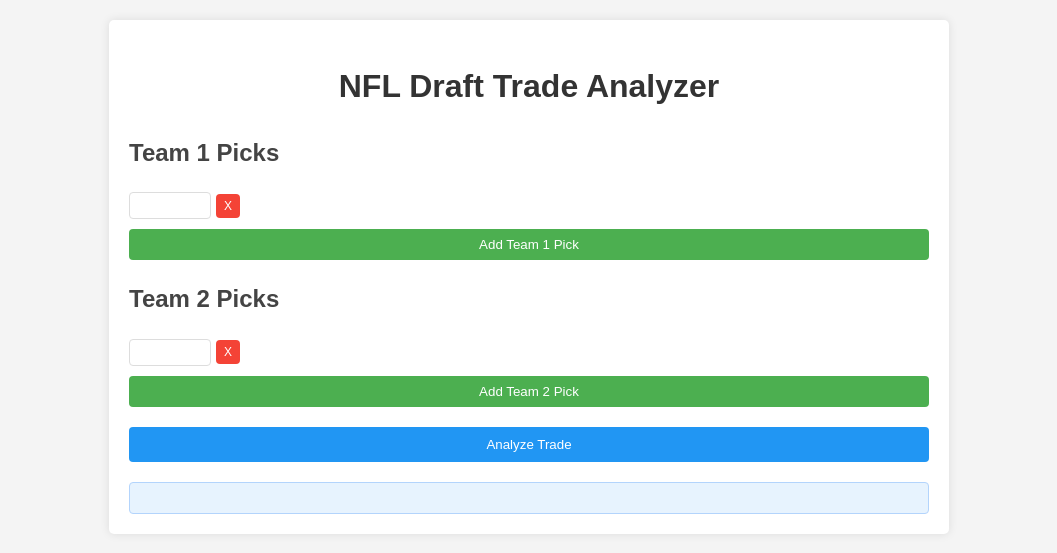
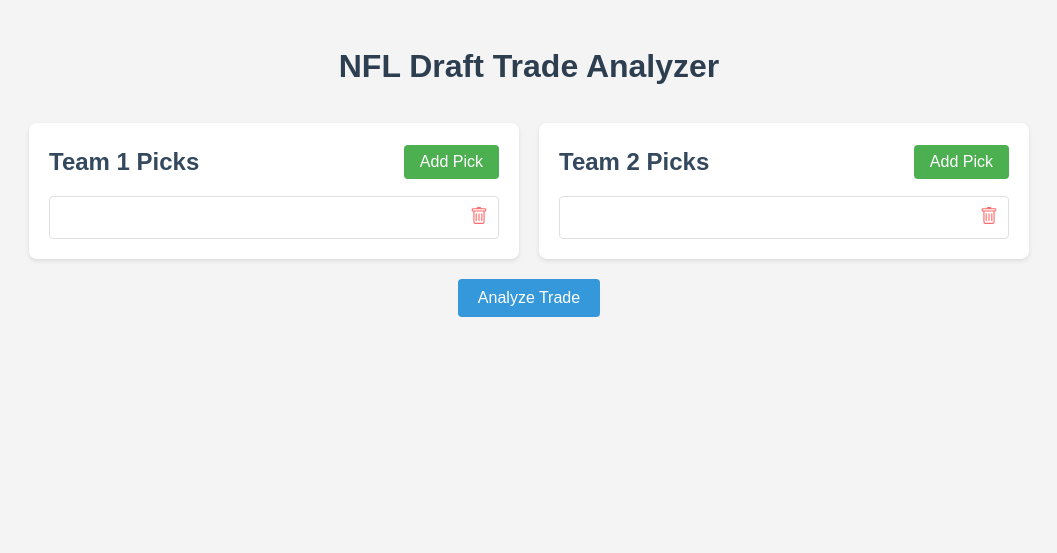
Before and after one commit to nafriedman/nfl-draft-pick-trade-analyzer, a Flask app: page / in a window 1280 px wide. Shown: the top 553 px of the page, without its empty margins (111-1168 px from the left). Run offline with Flask 3, Linux system fonts and the light colour scheme.

Commit message:
improved styling so pick sections are in line

```diff
--- a/trade_analyzer/static/index.js
+++ b/trade_analyzer/static/index.js
@@ -3,7 +3,12 @@
   div.className = 'pick-input';
   div.innerHTML = `
             <input type="number" name="${teamName}_picks[]" min="1" max="260" required>
-            <button type="button" class="remove-pick">X</button>
+            <button type="button" class="remove-pick" aria-label="Remove pick">
+              <svg xmlns="http://www.w3.org/2000/svg" width="16" height="16" fill="currentColor" viewBox="0 0 16 16">
+                                        <path d="M5.5 5.5A.5.5 0 0 1 6 6v6a.5.5 0 0 1-1 0V6a.5.5 0 0 1 .5-.5zm2.5 0a.5.5 0 0 1 .5.5v6a.5.5 0 0 1-1 0V6a.5.5 0 0 1 .5-.5zm3 .5a.5.5 0 0 0-1 0v6a.5.5 0 0 0 1 0V6z"/>
+                                        <path fill-rule="evenodd" d="M14.5 3a1 1 0 0 1-1 1H13v9a2 2 0 0 1-2 2H5a2 2 0 0 1-2-2V4h-.5a1 1 0 0 1-1-1V2a1 1 0 0 1 1-1H6a1 1 0 0 1 1-1h2a1 1 0 0 1 1 1h3.5a1 1 0 0 1 1 1v1zM4.118 4 4 4.059V13a1 1 0 0 0 1 1h6a1 1 0 0 0 1-1V4.059L11.882 4H4.118zM2.5 3V2h11v1h-11z"/>
+                </svg>
+            </button>
         `;
   return div;
 }
@@ -14,8 +19,8 @@
 }
 
 const removePick = (event) => {
-  if (event.target.classList.contains('remove-pick')) {
-    const pickInput = event.target.parentElement;
+  if (event.target.closest('.remove-pick')) {
+    const pickInput = event.target.closest('.pick-input');
     const teamPicks = pickInput.parentElement;
     if (teamPicks.children.length > 1) {
       teamPicks.removeChild(pickInput);
@@ -59,8 +64,9 @@
         .then(data => {
             console.log('Received data:', data);
             const resultElement = document.getElementById('result');
-            resultElement.innerHTML = '';
+            console.log('Result element:', resultElement);
             if (resultElement) {
+                resultElement.innerHTML = '';
                 resultElement.style.display = 'block';
                 resultElement.insertAdjacentHTML('beforeend', `<p>Team 1 value: ${data.team1_value}</p>`);
                 resultElement.insertAdjacentHTML('beforeend', `<p>Team 2 value: ${data.team2_value}</p>`);
--- a/trade_analyzer/static/style.css
+++ b/trade_analyzer/static/style.css
@@ -1,113 +1,154 @@
 body {
     font-family: Arial, sans-serif;
     line-height: 1.6;
+    color: #333;
+    background-color: #f4f4f4;
     margin: 0;
-    padding: 20px;
-    background-color: #f4f4f4;
+    padding: 0;
 }
 
 .container {
-    max-width: 800px;
+    max-width: 1000px;
     margin: 0 auto;
-    background-color: #fff;
     padding: 20px;
-    border-radius: 5px;
-    box-shadow: 0 0 10px rgba(0, 0, 0, 0.1);
+}
+
+header {
+    text-align: center;
+    margin-bottom: 30px;
 }
 
 h1 {
-    text-align: center;
-    color: #333;
+    color: #2c3e50;
 }
 
-h2 {
-    color: #444;
-}
-
-form {
+.teams-container {
+    display: flex;
+    justify-content: space-between;
+    gap: 20px;
     margin-bottom: 20px;
 }
 
 .team-picks {
-    margin-bottom: 20px;
+    flex: 1;
+    background-color: #fff;
+    border-radius: 8px;
+    padding: 20px;
+    box-shadow: 0 2px 4px rgba(0,0,0,0.1);
+}
+
+h2 {
+    color: #34495e;
+    margin: 0;
+    font-size: 24px;
+}
+
+.picks-grid {
+    display: grid;
+    gap: 10px;
+}
+
+.team-header {
+    display: flex;
+    justify-content: space-between;
+    align-items: center;
+    margin-bottom: 15px;
+}
+
+.add-pick {
+    background-color: #4CAF50;
+    color: white;
+    border: none;
+    padding: 8px 16px;
+    border-radius: 4px;
+    cursor: pointer;
+    font-size: 16px;
+    transition: background-color 0.3s ease;
+}
+
+.add-pick:hover {
+    background-color: #45a049;
 }
 
 .pick-input {
     display: flex;
     align-items: center;
+    border: 1px solid #e0e0e0;
+    border-radius: 4px;
+    overflow: hidden;
 }
 
-input[type="number"] {
-    width: 70px;
-    padding: 5px;
-    margin-right: 5px;
-    border: 1px solid #ddd;
-    border-radius: 4px;
+.pick-input input {
+    flex-grow: 1;
+    border: none;
+    padding: 10px;
+    font-size: 16px;
+    width: calc(100% - 70px);
 }
 
-button {
-    padding: 8px 15px;
-    background-color: #4CAF50;
+.pick-controls {
+    display: flex;
+    flex-direction: column;
+    border-left: 1px solid #e0e0e0;
+}
+
+.pick-arrow {
+    background: none;
+    border: none;
+    cursor: pointer;
+    padding: 2px 5px;
+    font-size: 12px;
+    color: #777;
+}
+
+.pick-arrow:hover {
+    background-color: #f0f0f0;
+}
+
+.remove-pick {
+    background: none;
+    border: none;
+    color: #ff6b6b;
+    cursor: pointer;
+    padding: 10px;
+    transition: color 0.3s ease;
+}
+
+.remove-pick:hover {
+    color: #ff4757;
+}
+
+.remove-pick svg {
+    width: 18px;
+    height: 18px;
+}
+
+.analyze-button-container {
+    display: flex;
+    justify-content: center;
+    margin-top: 20px;
+}
+
+.analyze-button {
+    background-color: #3498db;
     color: white;
     border: none;
     border-radius: 4px;
+    padding: 10px 20px;
+    font-size: 16px;
     cursor: pointer;
-    transition: background-color 0.3s;
+    transition: background-color 0.3s ease;
 }
 
-button:hover {
-    background-color: #45a049;
-}
-
-.remove-pick {
-    padding: 5px 8px;
-    font-size: 12px;
-    background-color: #f44336;
-    color: white;
-    border: none;
-    border-radius: 4px;
-    cursor: pointer;
-    transition: background-color 0.3s;
-}
-
-.remove-pick:hover {
-    background-color: #d32f2f;
-}
-
-.add-pick {
-    display: block;
-    width: 100%;
-    margin-top: 10px;
-}
-
-input[type="submit"] {
-    display: block;
-    width: 100%;
-    padding: 10px;
-    margin-top: 20px;
-    background-color: #2196F3;
-    color: white;
-    border: none;
-    border-radius: 4px;
-    cursor: pointer;
-    transition: background-color 0.3s;
-}
-
-input[type="submit"]:hover {
-    background-color: #1976D2;
+.analyze-button:hover {
+    background-color: #2980b9;
 }
 
 .result {
-    margin-top: 20px;
-    padding: 15px;
-    background-color: #e7f3fe;
-    border: 1px solid #b3d4fc;
-    border-radius: 4px;
+    display: none;
+    margin-top: 30px;
+    background-color: #fff;
+    border-radius: 8px;
+    padding: 20px;
+    box-shadow: 0 2px 4px rgba(0,0,0,0.1);
 }
-
-.picks-grid {
-    display: grid;
-    grid-template-columns: repeat(auto-fill, minmax(120px, 1fr));
-    gap: 10px;
-    margin-bottom: 10px;
-}
--- a/trade_analyzer/templates/base.html
+++ b/trade_analyzer/templates/base.html
@@ -8,33 +8,56 @@
 </head>
 <body>
     <div class="container">
+        <header>
             <h1>NFL Draft Trade Analyzer</h1>
+        </header>
+        <main>
             <form id="tradeForm" action="/analyze-trade" method="post">
+                <div class="teams-container">
                     <div class="team-picks">
+                        <div class="team-header">
                             <h2>Team 1 Picks</h2>
+                            <button type="button" class="add-pick" id="addTeam1Pick">Add Pick</button>
+                        </div>
                         <div id="team1Picks" class="picks-grid">
                             <div class="pick-input">
                                 <input type="number" name="team1_picks[]" min="1" max="260" required>
-                        <button type="button" class="remove-pick">X</button>
+                                <button type="button" class="remove-pick" aria-label="Remove pick">
+                                    <svg xmlns="http://www.w3.org/2000/svg" width="16" height="16" fill="currentColor" viewBox="0 0 16 16">
+                                        <path d="M5.5 5.5A.5.5 0 0 1 6 6v6a.5.5 0 0 1-1 0V6a.5.5 0 0 1 .5-.5zm2.5 0a.5.5 0 0 1 .5.5v6a.5.5 0 0 1-1 0V6a.5.5 0 0 1 .5-.5zm3 .5a.5.5 0 0 0-1 0v6a.5.5 0 0 0 1 0V6z"/>
+                                        <path fill-rule="evenodd" d="M14.5 3a1 1 0 0 1-1 1H13v9a2 2 0 0 1-2 2H5a2 2 0 0 1-2-2V4h-.5a1 1 0 0 1-1-1V2a1 1 0 0 1 1-1H6a1 1 0 0 1 1-1h2a1 1 0 0 1 1 1h3.5a1 1 0 0 1 1 1v1zM4.118 4 4 4.059V13a1 1 0 0 0 1 1h6a1 1 0 0 0 1-1V4.059L11.882 4H4.118zM2.5 3V2h11v1h-11z"/>
+                                    </svg>
+                                </button>
                             </div>
                         </div>
-                <button type="button" id="addTeam1Pick" class="add-pick">Add Team 1 Pick</button>
                     </div>
 
                     <div class="team-picks">
+                        <div class="team-header">
                             <h2>Team 2 Picks</h2>
+                            <button type="button" class="add-pick" id="addTeam2Pick">Add Pick</button>
+                        </div>
                         <div id="team2Picks" class="picks-grid">
                             <div class="pick-input">
                                 <input type="number" name="team2_picks[]" min="1" max="260" required>
-                        <button type="button" class="remove-pick">X</button>
+                                <button type="button" class="remove-pick" aria-label="Remove pick">
+                                    <svg xmlns="http://www.w3.org/2000/svg" width="16" height="16" fill="currentColor" viewBox="0 0 16 16">
+                                        <path d="M5.5 5.5A.5.5 0 0 1 6 6v6a.5.5 0 0 1-1 0V6a.5.5 0 0 1 .5-.5zm2.5 0a.5.5 0 0 1 .5.5v6a.5.5 0 0 1-1 0V6a.5.5 0 0 1 .5-.5zm3 .5a.5.5 0 0 0-1 0v6a.5.5 0 0 0 1 0V6z"/>
+                                        <path fill-rule="evenodd" d="M14.5 3a1 1 0 0 1-1 1H13v9a2 2 0 0 1-2 2H5a2 2 0 0 1-2-2V4h-.5a1 1 0 0 1-1-1V2a1 1 0 0 1 1-1H6a1 1 0 0 1 1-1h2a1 1 0 0 1 1 1h3.5a1 1 0 0 1 1 1v1zM4.118 4 4 4.059V13a1 1 0 0 0 1 1h6a1 1 0 0 0 1-1V4.059L11.882 4H4.118zM2.5 3V2h11v1h-11z"/>
+                                    </svg>
+                                </button>
                             </div>
                         </div>
-                <button type="button" id="addTeam2Pick" class="add-pick">Add Team 2 Pick</button>
                     </div>
-
-            <input type="submit" value="Analyze Trade">
+                </div>
+                <div class="analyze-button-container">
+                    <button type="submit" class="analyze-button">Analyze Trade</button>
+                </div>
             </form>
-        <div id="result" class="result"></div>
+            <div id="result" class="result">
+                <!-- Display your results here -->
+            </div>
+        </main>
     </div>
     <script src="{{ url_for('static', filename='index.js') }}"></script>
 </body>
```
Lines whose indentation alone changed are shown as unchanged.
